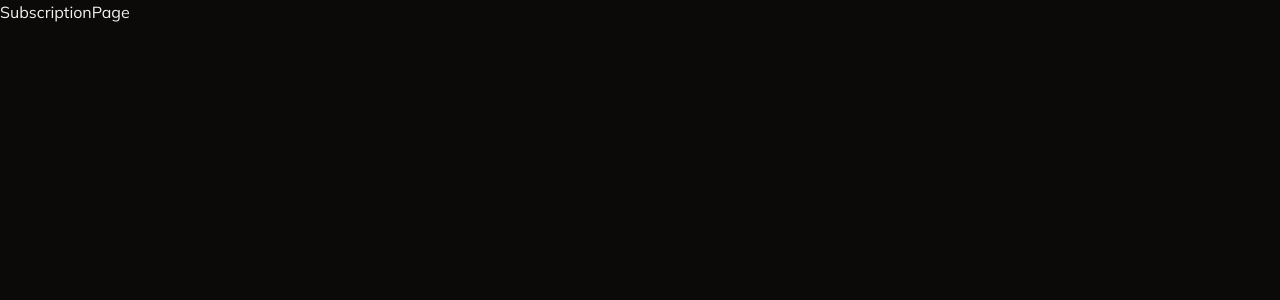
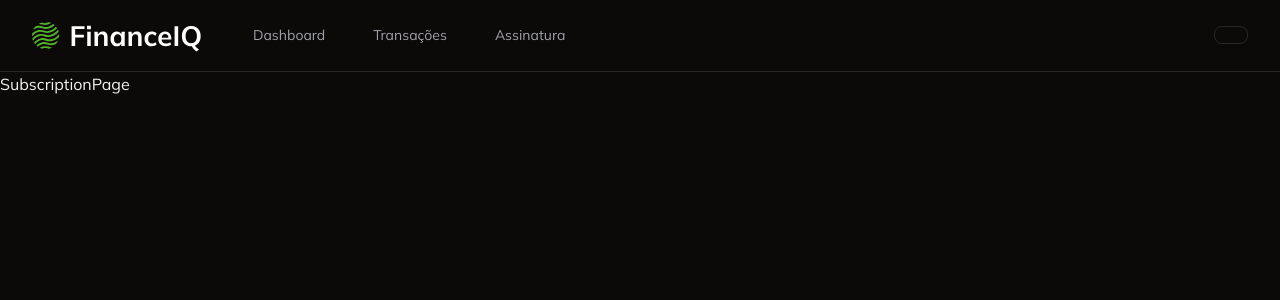
Before and after one commit to fabiorassele/finance-iq, a Next.js app: page /subscription in a window 1280 px wide. Shown: the top 300 px of the page. Built offline with nearby package versions, Linux system fonts and the light colour scheme.

Commit message:
feat: add Navbar component and integrate it into main pages

```diff
--- a/app/_actions/upsert-transaction/index.ts
+++ b/app/_actions/upsert-transaction/index.ts
@@ -28,7 +28,7 @@ export const upsertTransaction = async (params: UpsertTransactionParams) => {
   }
   await db.transaction.upsert({
     where: {
-      id: params.id,
+      id: params.id ?? "",
     },
     update: { ...params, userId },
     create: { ...params, userId },
--- /dev/null
+++ b/app/_components/navbar.tsx
@@ -0,0 +1,52 @@
+"use client";
+
+import { UserButton } from "@clerk/nextjs";
+import Image from "next/image";
+import Link from "next/link";
+import { usePathname } from "next/navigation";
+
+const Navbar = () => {
+  const pathname = usePathname();
+  return (
+    <nav className="flex items-center justify-between border-b border-solid px-8 py-4">
+      <div className="flex items-center gap-12 text-sm">
+        <Image src="/logo.svg" alt="logo" width={173} height={39} />
+        <Link
+          href="/"
+          className={
+            pathname === "/"
+              ? "font-bold text-primary"
+              : "text-muted-foreground"
+          }
+        >
+          Dashboard
+        </Link>
+        <Link
+          href="/transactions"
+          className={
+            pathname === "/transactions"
+              ? "font-bold text-primary"
+              : "text-muted-foreground"
+          }
+        >
+          Transações
+        </Link>
+        <Link
+          href="/subscription"
+          className={
+            pathname === "/subcription"
+              ? "font-bold text-primary"
+              : "text-muted-foreground"
+          }
+        >
+          Assinatura
+        </Link>
+      </div>
+      <div className="rounded-lg border border-solid px-4 py-2">
+        <UserButton showName />
+      </div>
+    </nav>
+  );
+};
+
+export default Navbar;
--- a/app/page.tsx
+++ b/app/page.tsx
@@ -1,6 +1,7 @@
 import { UserButton } from "@clerk/nextjs";
 import { auth } from "@clerk/nextjs/server";
 import { redirect } from "next/navigation";
+import Navbar from "./_components/navbar";
 
 const Home = async () => {
   const { userId } = await auth();
@@ -8,9 +9,12 @@ const Home = async () => {
     redirect("/login");
   }
   return (
-    <div className="flex h-full items-center justify-center">
-      <UserButton showName />
-    </div>
+    <>
+      <Navbar />
+      <div className="flex h-full items-center justify-center">
+        <UserButton showName />
+      </div>
+    </>
   );
 };
 
--- a/app/subscription/page.tsx
+++ b/app/subscription/page.tsx
@@ -1,5 +1,12 @@
+import Navbar from "../_components/navbar";
+
 const SubscriptionPage = () => {
-  return <h1>SubscriptionPage</h1>;
+  return (
+    <>
+      <Navbar />
+      <h1>SubscriptionPage</h1>
+    </>
+  );
 };
 
 export default SubscriptionPage;
--- a/app/transactions/page.tsx
+++ b/app/transactions/page.tsx
@@ -2,18 +2,24 @@ import { db } from "../_lib/prisma";
 import { DataTable } from "../_components/ui/data-table";
 import { transactionColumns } from "./_columns/page";
 import AddTransactionButton from "../_components/add-transaction-button";
+import Navbar from "../_components/navbar";
 
 const TransactionsPage = async () => {
   const transactions = await db.transaction.findMany({});
   return (
-    <div className="space-y-6 p-6">
-      {/* TÍTULO E BOTÃO */}
-      <div className="flex w-full items-center justify-between">
-        <h1 className="text-2xl font-bold">Transações</h1>
-        <AddTransactionButton />
+    <>
+      <Navbar />
+      <div className="space-y-6 p-6">
+        <div className="flex w-full items-center justify-between">
+          <h1 className="text-2xl font-bold">Transações</h1>
+          <AddTransactionButton />
+        </div>
+        <DataTable
+          columns={transactionColumns}
+          data={JSON.parse(JSON.stringify(transactions))}
+        />
       </div>
-      <DataTable columns={transactionColumns} data={transactions} />
-    </div>
+    </>
   );
 };
 
```
